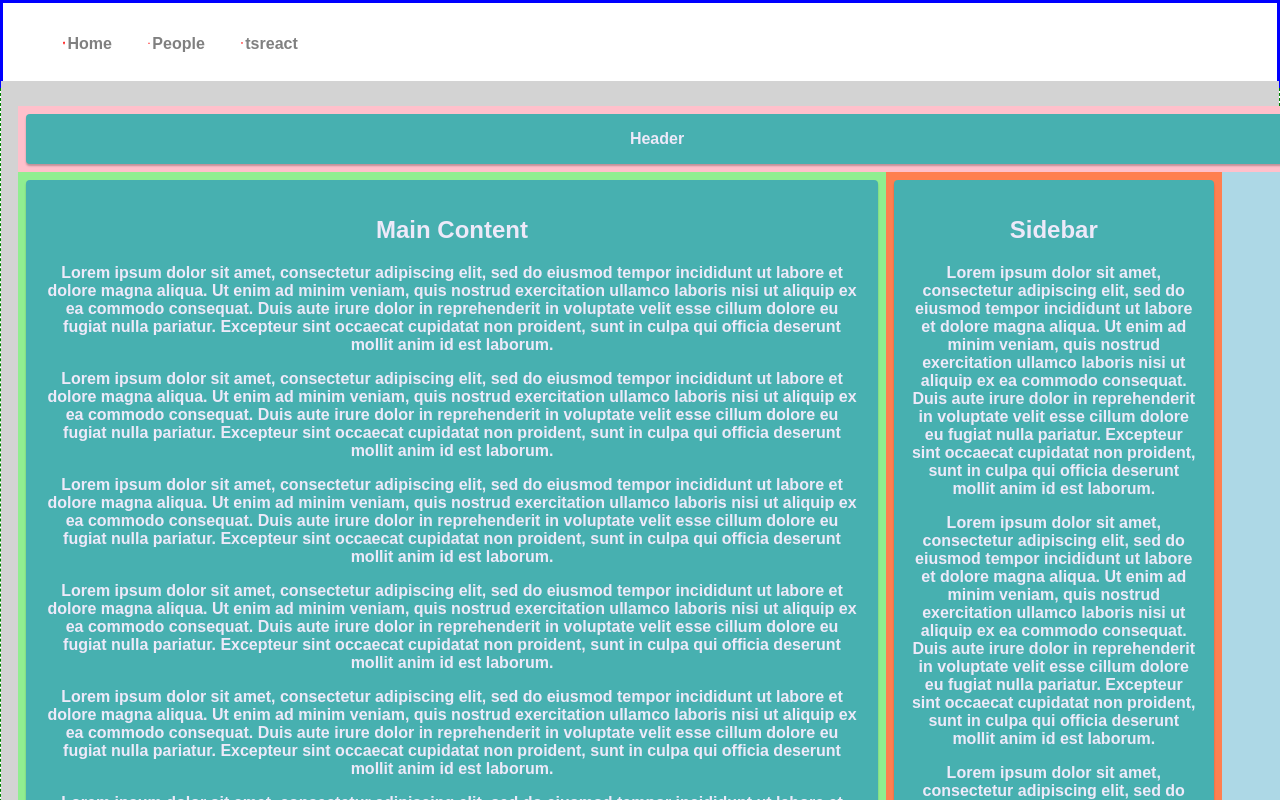
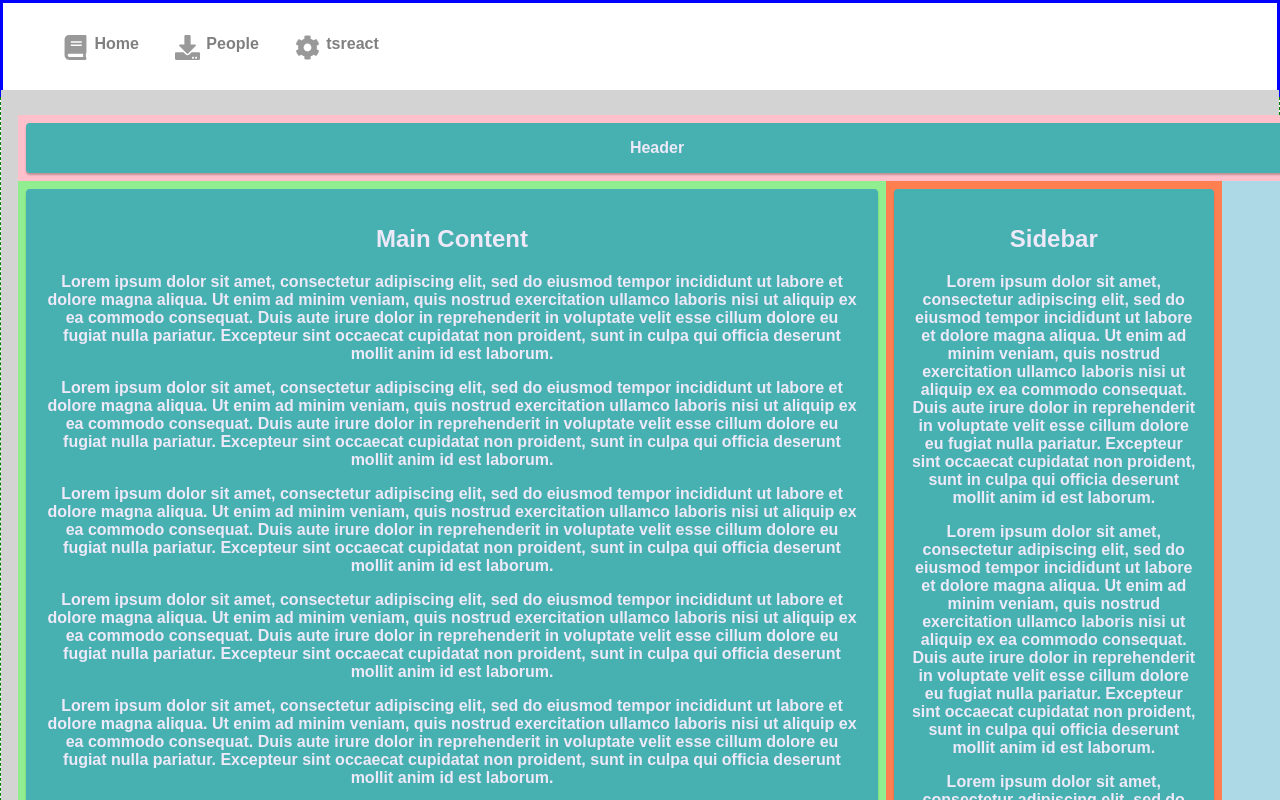
Before and after one commit to csdear/nextGarbage, a Next.js app: page /grid-forged in a window 1280 px wide. Shown: the top 800 px of the page. Built offline with nearby package versions, Linux system fonts and the light colour scheme.

Commit message:
fa and links looks at lease somewhat decent now

```diff
--- a/src/components/navigation-link/index.tsx
+++ b/src/components/navigation-link/index.tsx
@@ -47,6 +47,7 @@ const NavigationLink: FC<NavigationLinkProps> = ({
           <FontAwesomeIcon
             className={cn("fa-fw", styles["navigation-link__icon"])}
             icon={icon as IconProp}
+            style={{ width: '25px', height: '25px'}}
           />
           </div>
 
--- a/src/components/navigation-link/navigation-link.module.scss
+++ b/src/components/navigation-link/navigation-link.module.scss
@@ -5,30 +5,35 @@
     color: grey;
     font-weight: bold;
     text-decoration: none;
-    // padding-block: rem(12);
-    // padding-inline: rem(small);
+    padding-block: rem(12);
+    padding-inline: rem(42);
 
     &__icon {
 
         opacity: 0.8;
         path {
-            fill: red
+            fill: grey;
         }
+        // background-color: red;
     }
 
+    // not convinced this works...
+    & &__icon {
+        // background-color: blue;
+        padding-inline-end: rem(42);
+        inline-size: rem(42);  //?
+        padding-inline-end: 6px;
+        inline-size: 2px;
 
-    & &__icon {
-
-        // padding-inline-end: rem(small);
-        // inline-size: rem(20);
-        padding-inline-end: 2px;
-        inline-size: 2px;
     }
 
 
     &:hover {
-        text-decoration: underline;
-
+        // text-decoration: underline;
+        border-bottom: 3px red solid;
+        border-top: 3px red solid;
+        border-radius: 6px;
+        border
         .navigation-link__icon {
             opacity: 1;
         }
--- a/tsconfig.json
+++ b/tsconfig.json
@@ -1,10 +1,10 @@
 {
   "compilerOptions": {
+    "target": "es5",
     "baseUrl": ".",
     "paths"  : {
       "@services/*": ["./src/services/*"]
     },
-    "target": "es5",
     "lib": [
       "dom",
       "dom.iterable",
```
Also changed, not shown: package.json (+5 -4 lines), pages/index.tsx (+7 -20 lines), 2 other files (tests, documents, lock files or other folders).
